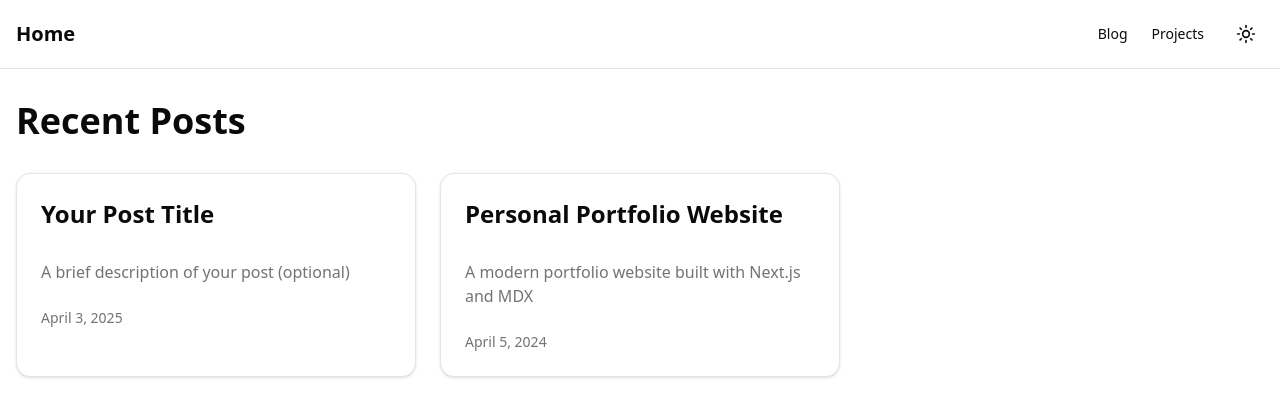
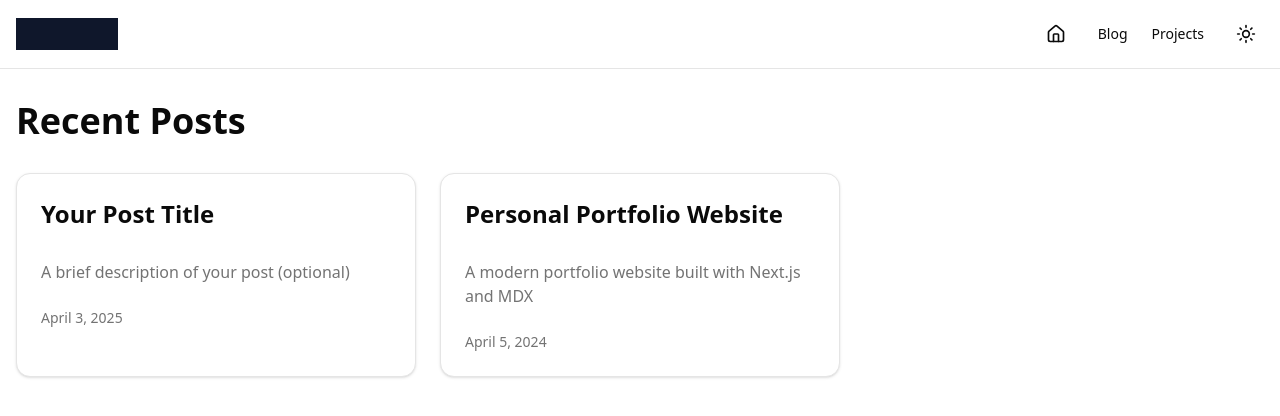
Before and after one commit to emerson000/emerson.sh, a Next.js app: page / in a window 1280 px wide. Shown: the top 416 px of the page. Built offline with nearby package versions, Linux system fonts and the light colour scheme.

Commit message:
feat: add logo

```diff
--- a/app/components/Header.tsx
+++ b/app/components/Header.tsx
@@ -1,6 +1,8 @@
 import Link from 'next/link';
 import { getContentTypes } from '../lib/mdx';
 import { ThemeToggle } from './ThemeToggle';
+import Logo from './Logo';
+import { House } from 'lucide-react';
 
 export function Header() {
   const contentTypes = getContentTypes();
@@ -9,10 +11,11 @@ export function Header() {
     <header className="border-b">
       <nav className="max-w-7xl mx-auto px-4 py-4">
         <div className="flex items-center justify-between">
-          <Link href="/" className="text-xl font-bold">
-            Home
-          </Link>
+            <Logo />
           <div className="flex items-center gap-6">
+            <Link href="/" className="text-sm font-medium p-2 hover:bg-accent rounded-md hover:text-primary transition-colors capitalize">
+              <House className="w-5 h-5" />
+            </Link>
             {contentTypes.map((type) => (
               <Link
                 key={type.name}
--- /dev/null
+++ b/app/components/Logo.tsx
@@ -0,0 +1,24 @@
+// Text logo "Emerson". Overlayed with a marker effect that makes it appear redacted.
+// The redaction fades away when hovered over.
+
+import { cn } from "@/lib/utils";
+import localFont from "next/font/local";
+
+const logoFont = localFont({
+    src: "../fonts/ModernSans.woff2",
+    style: "normal",
+    weight: "100",
+});
+
+export default function Logo() {
+    return (
+        <div className="relative inline-block select-none">
+            <span className={cn(logoFont.className, "text-2xl font-bold text-slate-700", "dark:text-slate-200")}>
+                emerson
+            </span>
+            <div
+                className={cn("absolute inset-0 bg-slate-900 opacity-100 transition-opacity duration-300", "hover:opacity-0 active:opacity-0 touch-none", "dark:bg-slate-200")}
+            />
+        </div>
+    );
+};
```
Also changed, not shown: app/fonts/ModernSans.woff (added), app/fonts/ModernSans.woff2 (added).
